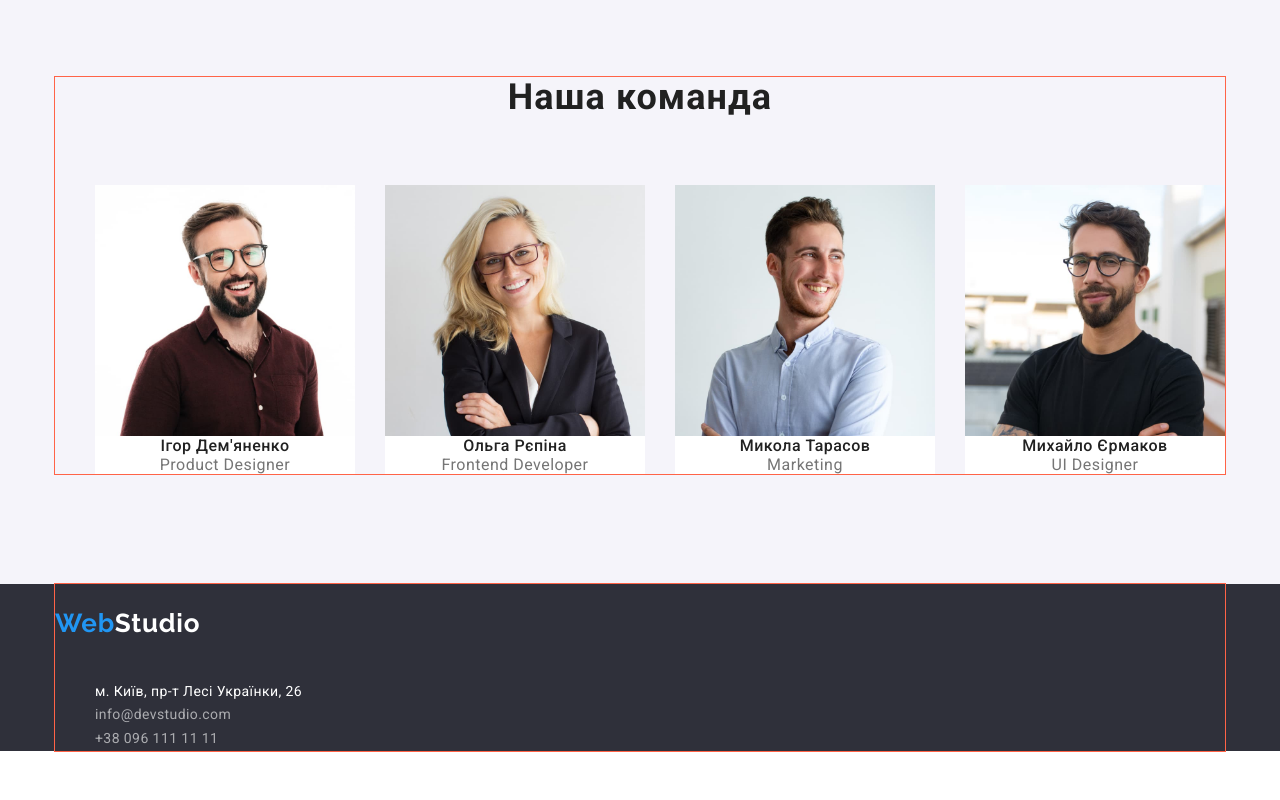
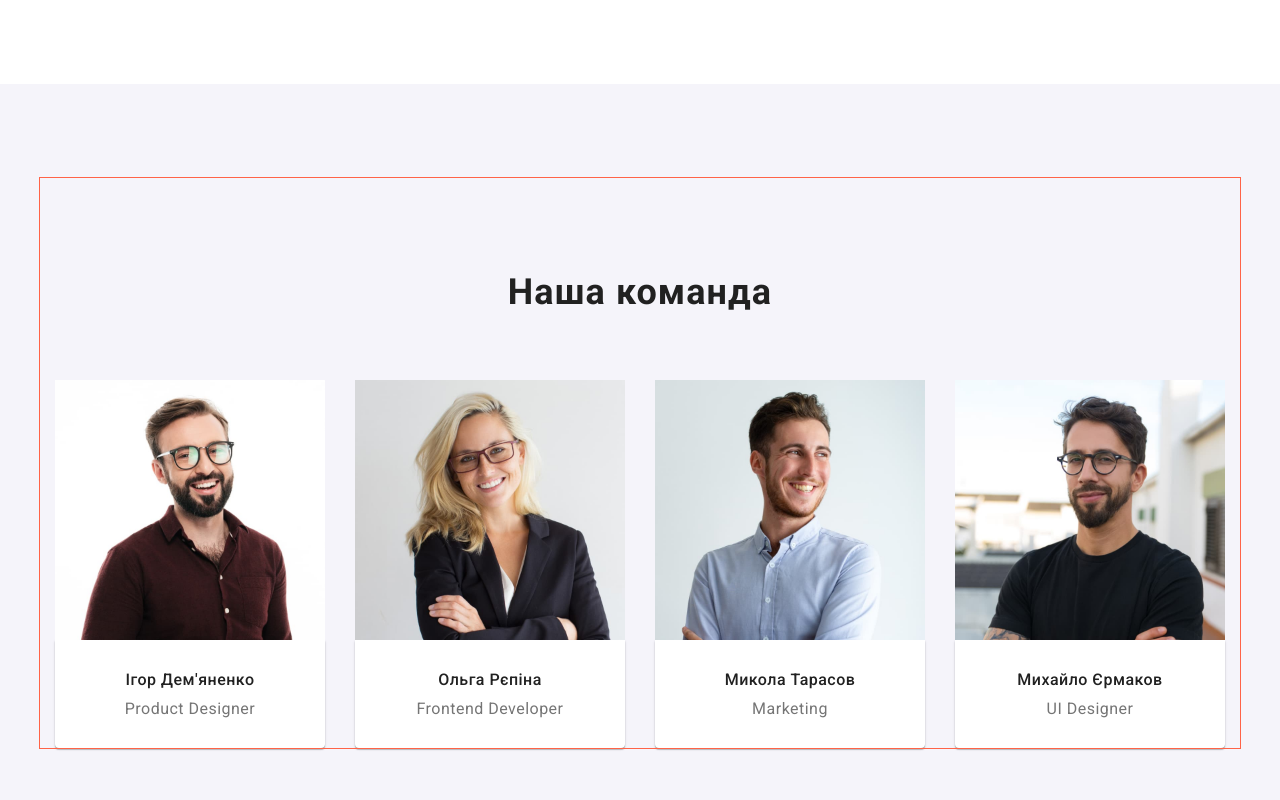
Before and after one commit to tTanya98/goit-markup-hw-03, a plain HTML site: page index.html in a window 1280 px wide. Shown: the part 1600-2400 px from the top of the page. Before the commit the page ends 2367 px from the top, so only its background shows below. Drawn offline with nearby package versions, Linux system fonts and the light colour scheme.

Commit message:
Added classes and styles

```diff
--- a/css/styles.css
+++ b/css/styles.css
@@ -14,17 +14,23 @@ h3,
 p {
   margin:0;
 }
-/* Studio */
-/* Header */
 .list {
   list-style: none;
   margin: 0;
   padding: 0;
 }
+img {
+  display: block;
+  max-width: 100%;
+  height:auto;
+}
+/* Studio */
+/* Header */
+
 .container {
-  width: 1170px;
-  padding-left: auto;
-  padding-right: auto;
+  width: 1200px;
+  padding-left: 15px;
+  padding-right: 15px;
   margin-left: auto;
   margin-right: auto;
   outline: 1px solid tomato;
@@ -36,7 +42,8 @@ p {
   align-items: center;
   justify-content: space-between;
 }
-.logo {
+.header-logo,
+.footer-logo {
   font-family: "Raleway";
   font-style: normal;
   font-weight: 700;
@@ -45,17 +52,21 @@ p {
   letter-spacing: 0.03em;
   color: #2196f3;
   text-decoration: none;
-  display: block;
-  padding-top:24px ;
-  padding-bottom: 25px;
 }
 .logo-header {
   color: black;
 }
+.header-logo,
+.logo-header{
+  margin-top: 24px;
+  margin-bottom: 25px;
+}
+.nav-header {
+  margin-right: auto;
+}
 .nav-list {
   display: flex;
   gap: 50px;
-
 }
 .nav-list-item {
   list-style-type: none;
@@ -79,7 +90,7 @@ p {
   line-height: 1.14;
   letter-spacing: 0.02em;
   text-decoration: none;
-
+  margin-left: 93px;
 }
 .nav-list-contact {
   font-weight: 500;
@@ -88,6 +99,7 @@ p {
   letter-spacing: 0.02em;
   color: var(--primary-text-color);
   text-decoration: none;
+  display: flex;
 }
 .nav-list-contact:hover,
 .nav-list-contact:focus {
@@ -103,13 +115,14 @@ p {
   background-color: #2f303a;
   text-align: center;
   padding-top: 200px;
-  padding-bottom: 200px;
+  padding-bottom: 280px;
 }
 .hero-title {
   font-weight: 900;
   font-size: 44px;
   line-height: 1.36;
   letter-spacing: 0.06em;
+  text-align: center;
   text-transform: uppercase;
   color: #ffffff;
   margin-bottom: 30px;
@@ -141,18 +154,18 @@ p {
   display: flex;
   flex-direction: row;
   align-items: center;
-  justify-content: flex-start;
+  justify-content: space-between;
 
 }
 .skills-list {
   display: flex;
-
+  justify-content: space-between;
   gap: 30px;
+  padding-left: 0;
+  padding-right: 0;
 }
-
 .skills-list-item {
   list-style-type: none;
-
 }
 
 .skills-list-title {
@@ -161,21 +174,16 @@ p {
   letter-spacing: 0.03em;
   text-transform: uppercase;
   color: var(--primary-title-color);
-
+  padding-bottom: 10px;
 }
 .skills-list-text {
   font-size: 14px;
   line-height: 1.71;
   letter-spacing: 0.03em;
   color: var(--primary-text-color);
-
 }
 /* Section work */
-img {
-  display: block;
-  max-width: 100%;
-  height:auto;
-}
+
 .work {
 }
 .work-title,
@@ -185,13 +193,14 @@ img {
   letter-spacing: 0.03em;
   color: var(--primary-title-color);
   text-align: center;
+  padding-bottom: 50px;
 }
 .work-list {
   display: flex;
   justify-content: space-between;
   gap: 30px;
-  padding-top: 50px;
-
+  padding-left: 0;
+  padding-right: 0;
 }
 .work-list-item {
   list-style-type: none;
@@ -201,11 +210,20 @@ img {
 .team {
   background: #f5f4fa;
 }
+.img-team{
+  box-shadow: 0px 1px 3px rgba(0, 0, 0, 0.12), 0px 1px 1px rgba(0, 0, 0, 0.14), 0px 2px 1px rgba(0, 0, 0, 0.2);
+  border-radius: 0px 0px 4px 4px;
+  height: 108px;
+}
+.team-title{
+  padding-top: 94px;
+}
 .team-list {
   display: flex;
   justify-content: space-between;
   gap: 30px;
-  padding-top: 50px;
+  padding-left: 0;
+  padding-right: 0;
 }
 .team-list-item {
   list-style-type: none;
@@ -218,6 +236,7 @@ img {
   text-align: center;
   letter-spacing: 0.03em;
   color: var(--primary-title-color);
+  padding-top:30px;
 }
 .team-list-text {
   font-size: 16px;
@@ -225,23 +244,40 @@ img {
   text-align: center;
   letter-spacing: 0.03em;
   color: var(--primary-text-color);
+  padding-bottom: 30px;
+  padding-top: 10px;
 }
+/* Footer */
 .footer {
   background-color: #2f303a;
+}
+.footer-container {
+  display: flex;
+  flex-direction: column;
+  justify-content: flex-start;
+  align-content: center;
 }
 .logo-footer {
   color: #ffffff;
 }
+.footer-logo,
+.logo-footer{
+  margin-top: 60px;
+}
 .address {
-
 }
-.address-list {
-
+.address-list{
+  padding-left: 0;
+  padding-right: 0;
+  margin-top: 20px;
+  margin-bottom: 60px;
+}
+.address-list-item:not(:last-child){
+  margin-bottom: 9px;
 }
 .address-list-item {
   list-style-type: none;
   text-decoration: none;
-
 }
 .address-list-street {
   font-style: normal;
--- a/index.html
+++ b/index.html
@@ -17,10 +17,10 @@
   <body>
     <header class="header">
       <div class="header-container container">
-        <a href="./index.html" class="logo"
+        <a href="./index.html" class="header-logo"
           >Web<span class="logo-header">Studio</span></a
         >
-        <nav>
+        <nav class="nav-header">
           <ul class="nav-list">
             <li class="nav-list-item">
               <a href="./index.html" class="nav-list-link-special">Студія</a>
@@ -129,8 +129,10 @@
                 width="270"
                 height="260"
               />
+              <div class="img-team">
               <h3 class="team-list-title">Ігор Дем'яненко</h3>
               <p class="team-list-text">Product Designer</p>
+              </div>
             </li>
             <li class="team-list-item">
               <img
@@ -139,8 +141,10 @@
                 width="270"
                 height="260"
               />
+              <div class="img-team">
               <h3 class="team-list-title">Ольга Рєпіна</h3>
               <p class="team-list-text">Frontend Developer</p>
+              </div>
             </li>
             <li class="team-list-item">
               <img
@@ -149,8 +153,10 @@
                 width="270"
                 height="260"
               />
+              <div class="img-team">
               <h3 class="team-list-title">Микола Тарасов</h3>
               <p class="team-list-text">Marketing</p>
+              </div>
             </li>
             <li class="team-list-item">
               <img
@@ -159,16 +165,18 @@
                 width="270"
                 height="260"
               />
+              <div class="img-team">
               <h3 class="team-list-title">Михайло Єрмаков</h3>
               <p class="team-list-text">UI Designer</p>
+              </div>
             </li>
           </ul>
         </div>
       </section>
     </main>
     <footer class="footer">
-      <div class="container">
-        <a href="./index.html" class="logo"
+      <div class="footer-container container">
+        <a href="./index.html" class="footer-logo"
           >Web<span class="logo-footer">Studio</span></a
         >
         <address class="address">
```
